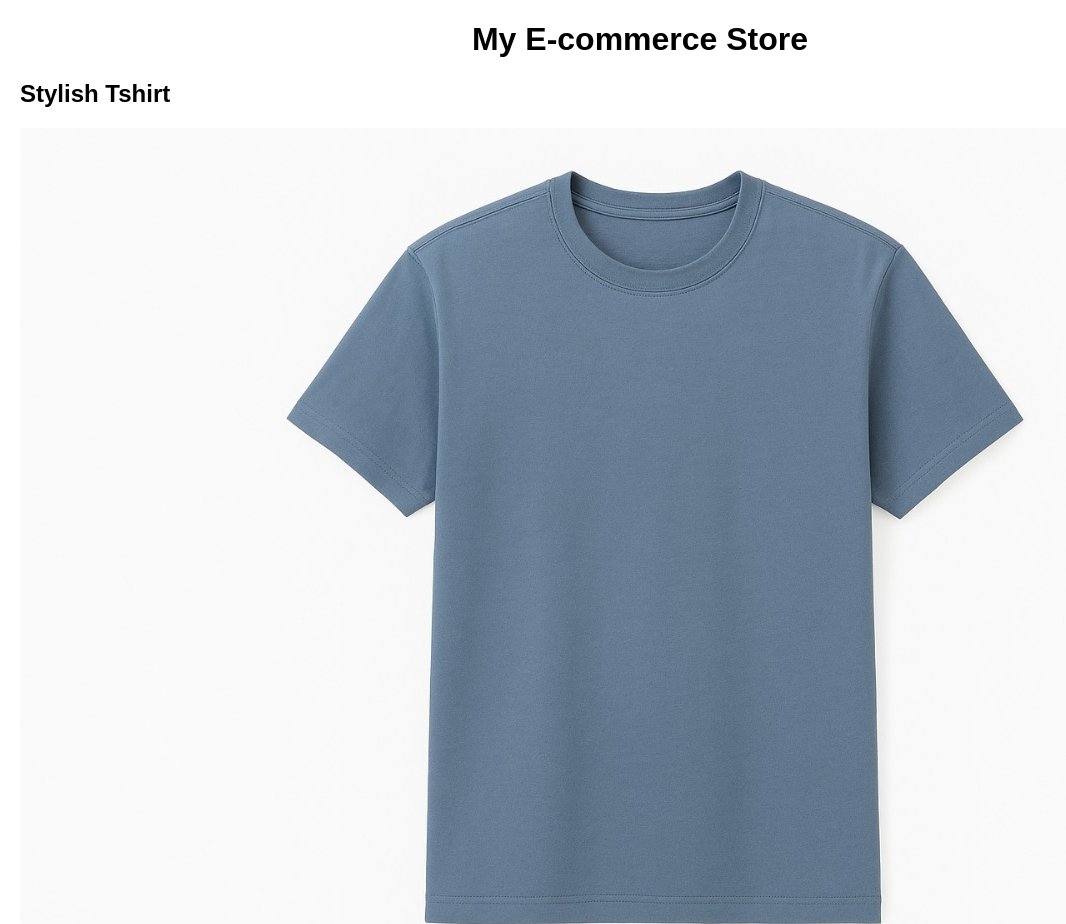
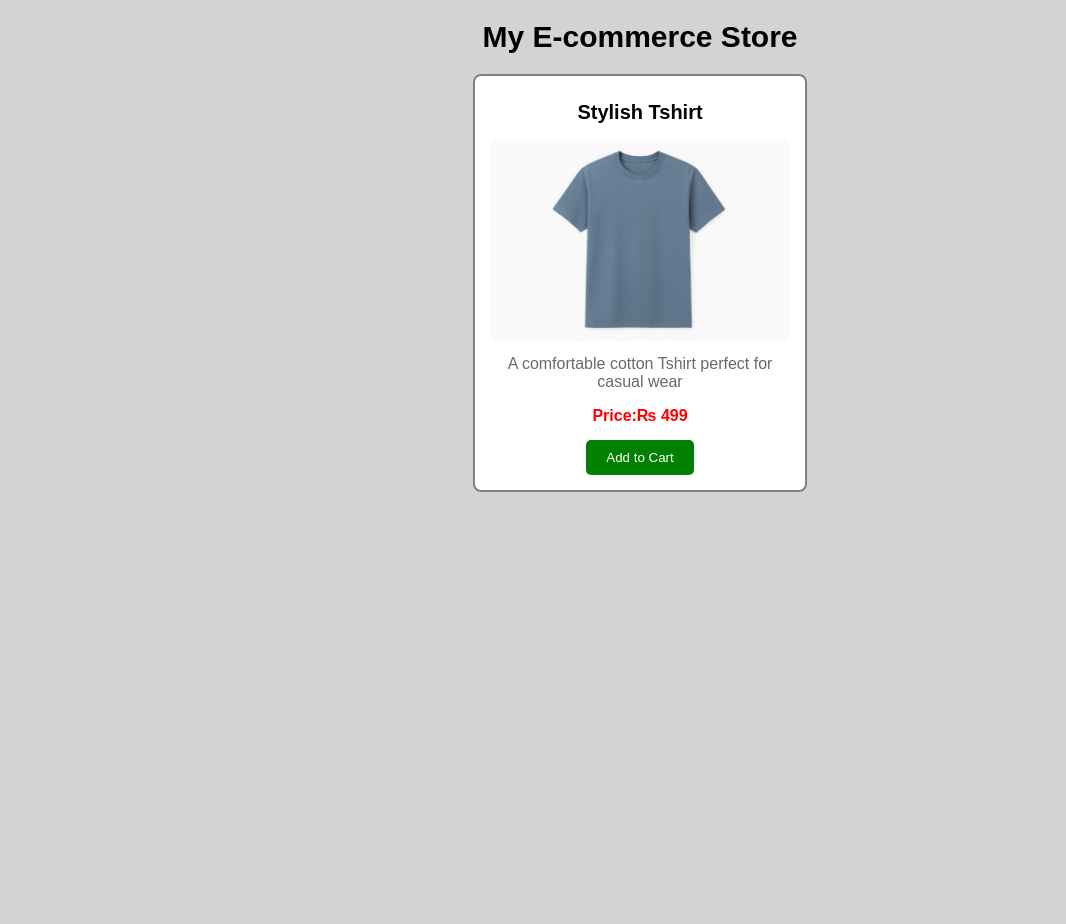
Before and after one commit to vishesh007-kr/WebDesign-Assignment, a plain HTML site: page index.html in a window 1280 px wide. Shown: the top 924 px of the page, without its empty margins (0-1066 px from the left). After the commit the page ends 800 px from the top, so only its background shows below. Drawn offline with Linux system fonts and the light colour scheme.

Commit message:
experiment 6

```diff
--- a/style.css
+++ b/style.css
@@ -1,46 +1,48 @@
-body {
+body{
     font-family: Arial, sans-serif;
+    background-color: lightgray;
+    text-align: center;
     margin: 20px;
 }
-h1 {
-    text-align: center;
+h1{
+    color: black;
+    font-size: 30px;
 }
-/* ---------------- BLOCK EXAMPLE ---------------- */
-.block-menu a {
-    display: block;
-    background: #2f95dc;
-    padding: 10px;
+.product-box {
+    background-color: white;
+    width: 300px;
+    margin: 0 auto;
+    padding: 15px;
+    border: 2px solid gray;
+    border-radius: 8px;
+}
+.product-box img {
+    width: 100%;
+    height: auto;
+    border-radius: 5px;
+}
+.product-box h2 {
+    color: black;
+    font-size: 20px;
+    margin-top: 10px;
+}
+.description {
+    color: dimgray;
+    font-size: bold;
+    margin: 10px 0;
+}
+.price {
+    color: red;
+    font-weight: bold;
+    margin-bottom: 15px;
+}
+button {
+    background-color: green;
     color: white;
-    text-decoration: none;
-    margin-bottom: 5px;
+    padding: 10px 20px;
+    border: none;
+    border-radius: 5px;
 }
-/* ---------------- INLINE EXAMPLE ---------------- */
-.inline-menu a {
-    display: inline;
-    padding: 5px 15px;
-    background: #4fc97a;
-    color: white;
-    text-decoration: none;
-    margin-right: 8px;
+button:hover {
+    background-color: darkgreen;
 }
-/* ---------------- INLINE-BLOCK EXAMPLE ---------------- */
-.inline-block-menu a {
-    display: inline-block;
-    padding: 10px 20px;
-    background: #9a4fbf;
-    color: white;
-    text-decoration: none;
-    margin-right: 10px;
-}
-/* ---------------- FLOAT EXAMPLE ---------------- */
-.float-menu a {
-    float: left;
-    padding: 10px 20px;
-    background: #d97d2e;
-    color: white;
-    text-decoration: none;
-    margin-right: 10px;
-}
-.clear {
-    clear: both;
-}
```
